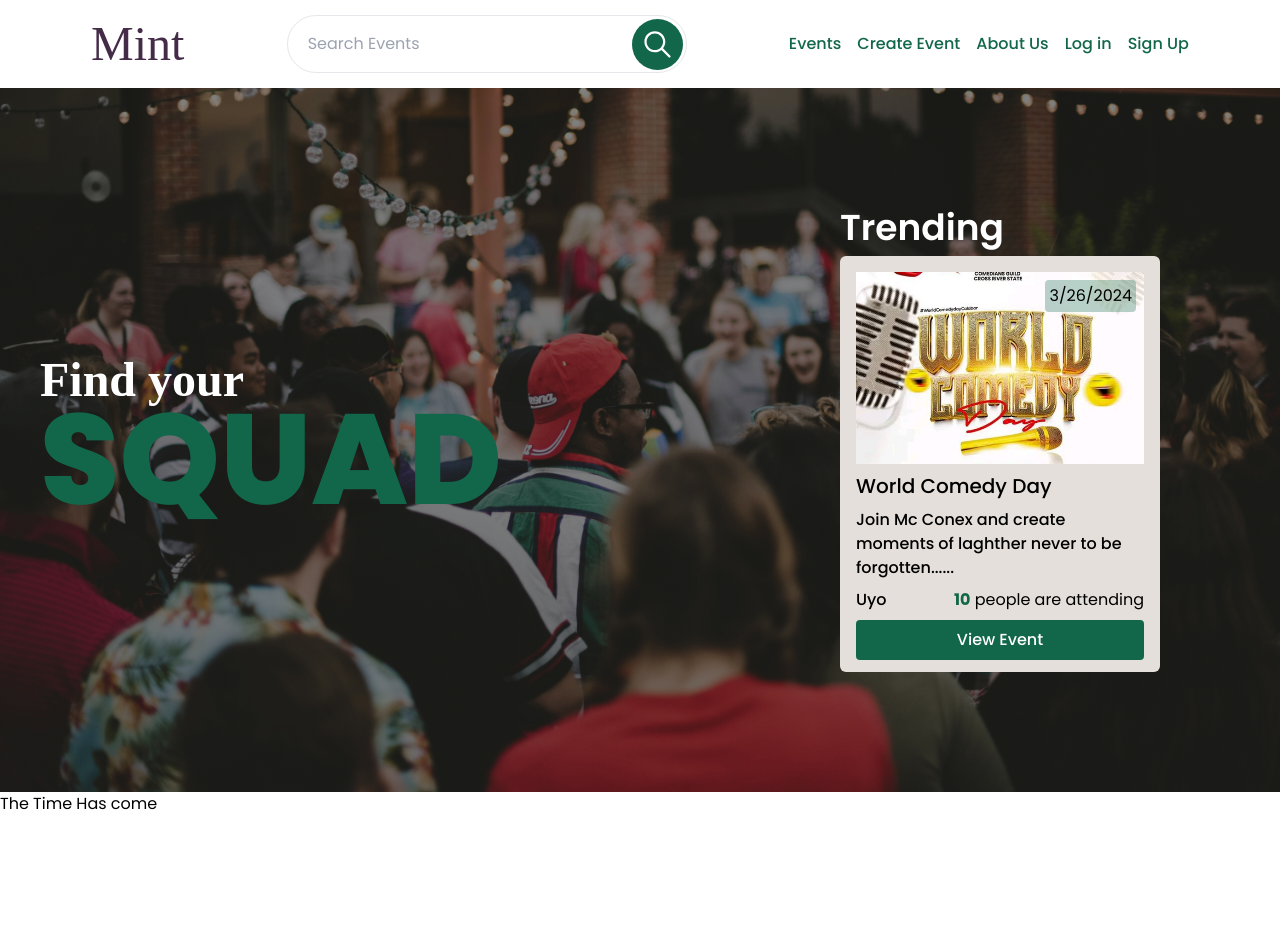
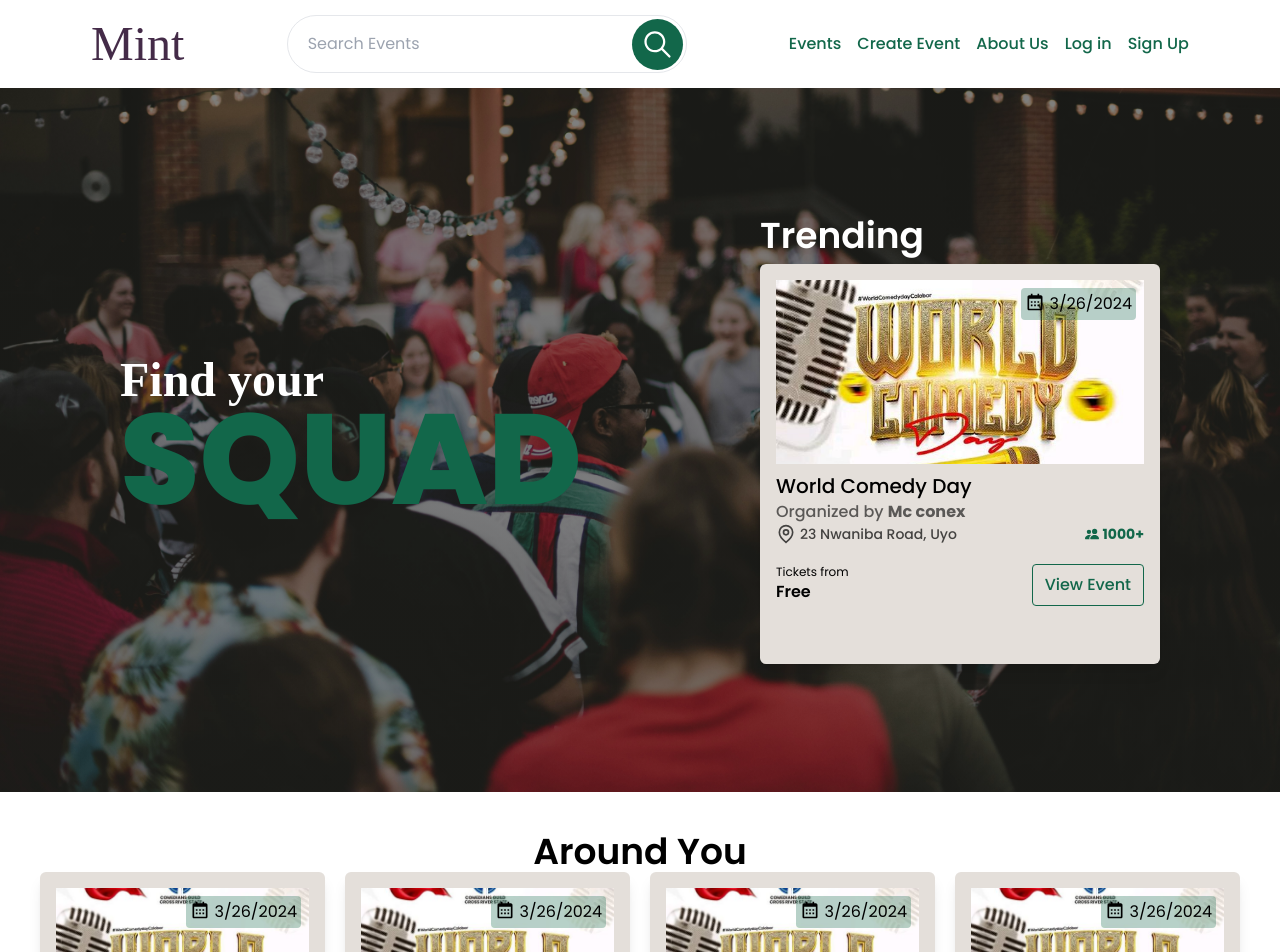
Before and after one commit to applift-ng/ticket-mint, a Next.js app: page / in a window 1280 px wide. Shown: the top 952 px of the page. Before the commit the page ends 816 px from the top, so only its background shows below. Built offline with nearby package versions, Linux system fonts and the light colour scheme; a web font is replaced by a local one.

Commit message:
Event taking shape

```diff
--- a/src/app/layout.tsx
+++ b/src/app/layout.tsx
@@ -17,7 +17,7 @@ export default function RootLayout({
     <html lang="en">
       <head>
         <link rel="preconnect" href="https://fonts.googleapis.com" />
-        <link rel="preconnect" href="https://fonts.gstatic.com" crossorigin />
+        <link rel="preconnect" href="https://fonts.gstatic.com" />
         <link
           href="https://fonts.googleapis.com/css2?family=Julee&family=Poppins:ital,wght@0,100;0,200;0,300;0,400;0,500;0,600;0,700;0,800;0,900;1,100;1,200;1,300;1,400;1,500;1,600;1,700;1,800;1,900&display=swap"
           rel="stylesheet"
--- a/src/app/page.tsx
+++ b/src/app/page.tsx
@@ -1,12 +1,13 @@
 import Image from "next/image";
 import Header from "../components/layout/Header";
 import { Hero } from "@/components/layout/Hero";
+import Events from "../components/Ui/Events";
 export default function Home() {
   return (
     <>
       <Header />
       <Hero />
-      <div>The Time Has come</div>
+      <Events />
     </>
   );
 }
--- /dev/null
+++ b/src/components/Ui/Event.jsx
@@ -0,0 +1,67 @@
+import Image from "next/image";
+import img from "../../assets/World comedy day.jpg";
+import Link from "next/link";
+import { BsPeopleFill } from "react-icons/bs";
+import { BiCalendar } from "react-icons/bi";
+import { FaLocationPin } from "react-icons/fa6";
+import { GrLocation } from "react-icons/gr";
+function Event({
+  date,
+  name,
+  description,
+  attendes,
+  location,
+  organizers,
+  startprice,
+}) {
+  const formattedDate = new Date(date).toLocaleDateString();
+  return (
+    <div className="h-[50vh] relative shadow-lg justify-between rounded-md flex flex-col gap-2 bg-purple-secondary p-4">
+      <div className={`w-full mx-auto h-1/2 flex `}>
+        <Image
+          className=" object-cover"
+          width={0}
+          height={0}
+          src={img}
+          alt={name}
+        />
+      </div>
+      <div className="w-full flex h-1/2 flex-col">
+        <span>
+          <h3 className="text-xl font-medium">{name}</h3>
+          <p className="absolute flex  gap-1 top-6 right-6 p-1 rounded bg-verdant/30">
+            <BiCalendar size={20} />
+            {formattedDate}
+          </p>
+        </span>
+        <p className="font-medium opacity-60">
+          Organized by <span className="font-bold">{organizers}</span>
+        </p>
+        <span className="w-full justify-between flex text-sm ">
+          <p className="font-medium gap-1 opacity-70 flex">
+            <GrLocation size={20} /> {location}
+          </p>
+
+          <span className="flex gap-1 text-verdant items-center font-bold">
+            <BsPeopleFill /> {attendes}+
+          </span>
+        </span>
+        <span className="flex w-full mt-5 justify-between">
+          <span>
+            <p className="text-xs">Tickets from</p>
+            <p className="font-semibold ">
+              {startprice ? `N${startprice}` : "Free"}
+            </p>
+          </span>
+          <Link className="" href={"/"}>
+            <button className="py-2 px-3 hover:bg-verdant bg-transparent w-full border-verdant border font-medium hover:text-white  text-verdant duration-500 rounded">
+              View Event
+            </button>
+          </Link>
+        </span>
+      </div>
+    </div>
+  );
+}
+
+export default Event;
--- /dev/null
+++ b/src/components/Ui/Events.jsx
@@ -0,0 +1,30 @@
+import React from "react";
+import Event from "./Event";
+
+const Events = () => {
+  const event = {
+    name: "World Comedy Day",
+    organizers: "Mc conex",
+    description:
+      "Join Mc Conex and create moments of laghther never to be forgotten......",
+    location: "23 Nwaniba Road, Uyo",
+    attendes: 1000,
+    startprice: null,
+    date: new Date(),
+  };
+  return (
+    <div className="md:p-10 flex w-full justify-center items-center flex-col">
+      <div className="flex items-center">
+        <h3 className="text-4xl font-semibold"> Around You</h3>
+      </div>
+      <div className="grid w-full grid-cols-1 gap-5  md:grid-cols-3 lg:grid-cols-4 ">
+        <Event {...event} />
+        <Event {...event} />
+        <Event {...event} />
+        <Event {...event} />
+      </div>
+    </div>
+  );
+};
+
+export default Events;
--- a/src/components/Ui/Trend.jsx
+++ /dev/null
@@ -1,42 +0,0 @@
-import Image from "next/image";
-import img from "../../assets/World comedy day.jpg";
-import Link from "next/link";
-function Trend({ date, name, description, attendes, location }) {
-  const formattedDate = new Date(date).toLocaleDateString();
-  return (
-    <div className="w-4/5 h-[52vh] relative rounded-md flex flex-col gap-2 bg-purple-secondary p-4">
-      <div className={`w-full mx-auto h-1/2 flex `}>
-        <Image
-          className=" object-cover"
-          width={0}
-          height={0}
-          src={img}
-          alt={name}
-        />
-      </div>
-      <div className="w-full flex gap-2 flex-col">
-        <span>
-          <h3 className="text-xl font-medium">{name}</h3>
-          <p className="absolute top-6 right-6 p-1 rounded bg-verdant/30">
-            {formattedDate}
-          </p>
-        </span>
-        <p className="font-medium">{description}</p>
-        <span className="flex w-full justify-between">
-          <p className="font-medium">{location}</p>
-          <p>
-            <span className="text-verdant font-bold">{attendes}</span> people
-            are attending
-          </p>
-        </span>
-        <Link className="" href={"/"}>
-          <button className="py-2 bg-verdant w-full font-medium text-white rounded">
-            View Event
-          </button>
-        </Link>
-      </div>
-    </div>
-  );
-}
-
-export default Trend;
--- a/src/components/Ui/Trending.jsx
+++ b/src/components/Ui/Trending.jsx
@@ -1,17 +1,19 @@
-import Trend from "./Trend";
+import Event from "./Event";
 function Trending() {
   const trendData = {
     name: "World Comedy Day",
+    organizers: "Mc conex",
     description:
       "Join Mc Conex and create moments of laghther never to be forgotten......",
-    location: "Uyo",
-    attendes: 10,
+    location: "23 Nwaniba Road, Uyo",
+    attendes: 1000,
+    startprice: null,
     date: new Date(),
   };
   return (
     <div className="flex w-1/3 flex-col gap-2 justify-center">
       <h3 className="text-white text-4xl font-semibold">Trending</h3>
-      <Trend {...trendData} />
+      <Event {...trendData} />
     </div>
   );
 }
--- a/src/components/layout/Hero.tsx
+++ b/src/components/layout/Hero.tsx
@@ -2,7 +2,7 @@ import React from "react";
 import Trending from "../Ui/Trending";
 export const Hero = () => {
   return (
-    <div className="bg-hero-image flex items-center justify-between w-full h-[88vh] px-10 bg-bottom bg-cover bg-no-repeat">
+    <div className="bg-hero-image flex items-center justify-around   w-full h-[88vh] px-10 bg-bottom bg-cover bg-no-repeat">
       <div className="flex w-2/5">
         <h1 className="text-white md:w-2/3 flex text-center md:text-left flex-col text-5xl font-bold">
           <span className="font-julee">Find your</span>
```
